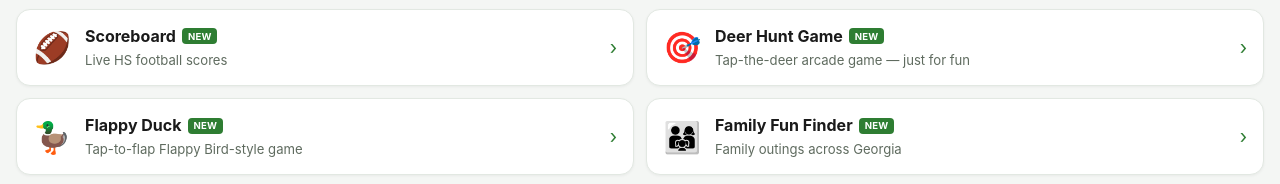
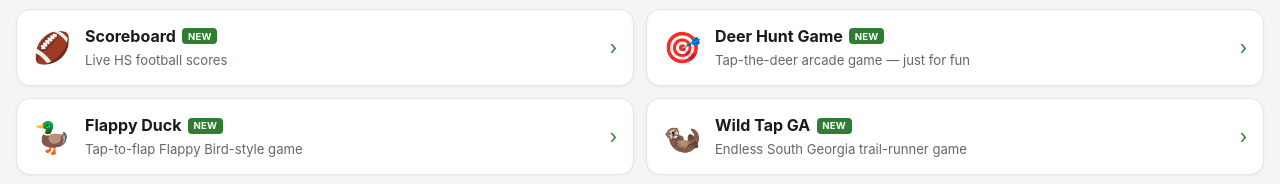
Before and after one commit to riktom-com/mobile-portal, a plain HTML site: page index.html in a window 1280 px wide. Shown: the part 710-894 px from the top of the page. Drawn offline with Linux system fonts and the light colour scheme.

Commit message:
Add Wild Tap GA to shared nav
Co-Authored-By: Claude Opus 4.8 (1M context) <noreply@anthropic.com>

```diff
--- a/index.html
+++ b/index.html
@@ -287,6 +287,14 @@
       </span>
       <span class="arrow">›</span>
     </a>
+    <a class="app" href="https://wildtap.riktom.com">
+      <span class="icon">🦦</span>
+      <span class="body">
+        <span class="name">Wild Tap GA <span class="badge">NEW</span></span>
+        <span class="desc">Endless South Georgia trail-runner game</span>
+      </span>
+      <span class="arrow">›</span>
+    </a>
 
     <a class="app" href="https://family.riktom.com">
       <span class="icon">👨‍👩‍👧</span>
```
